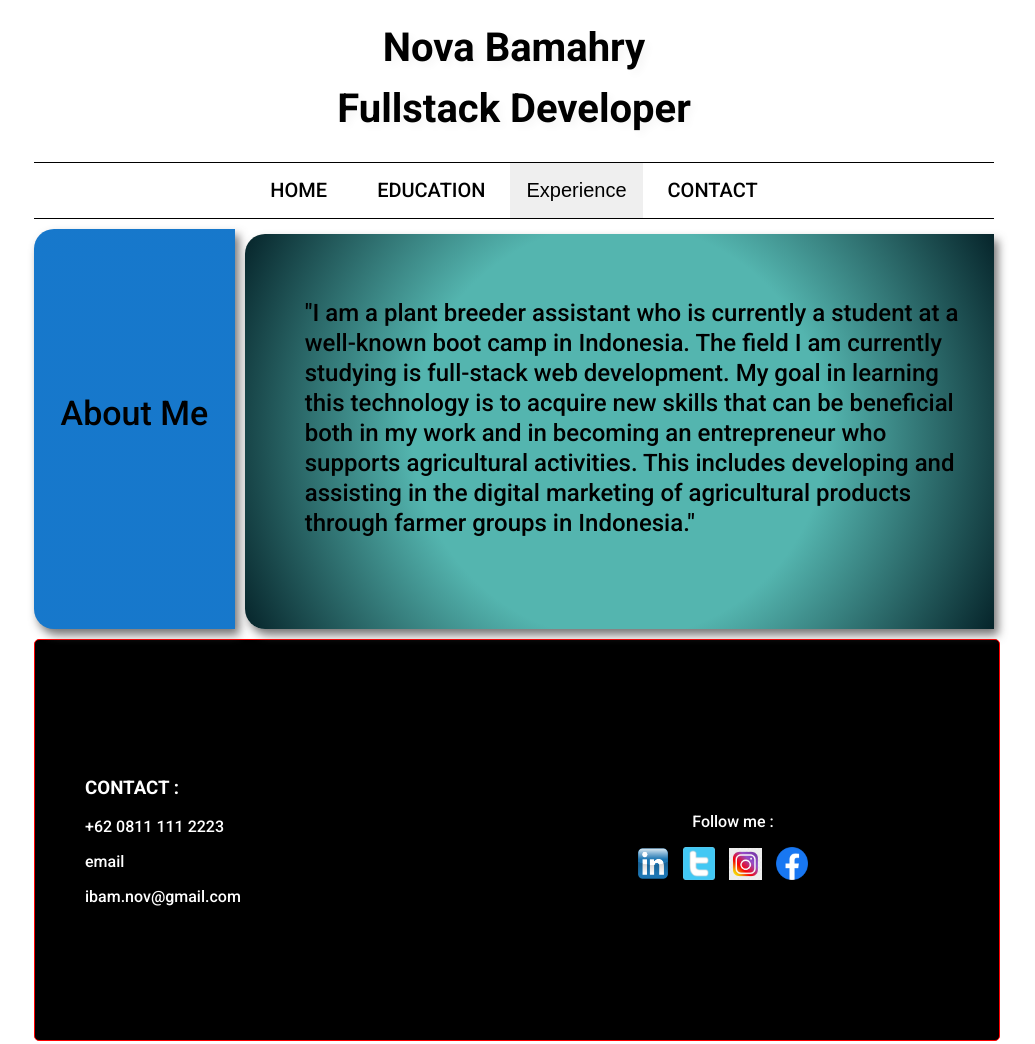
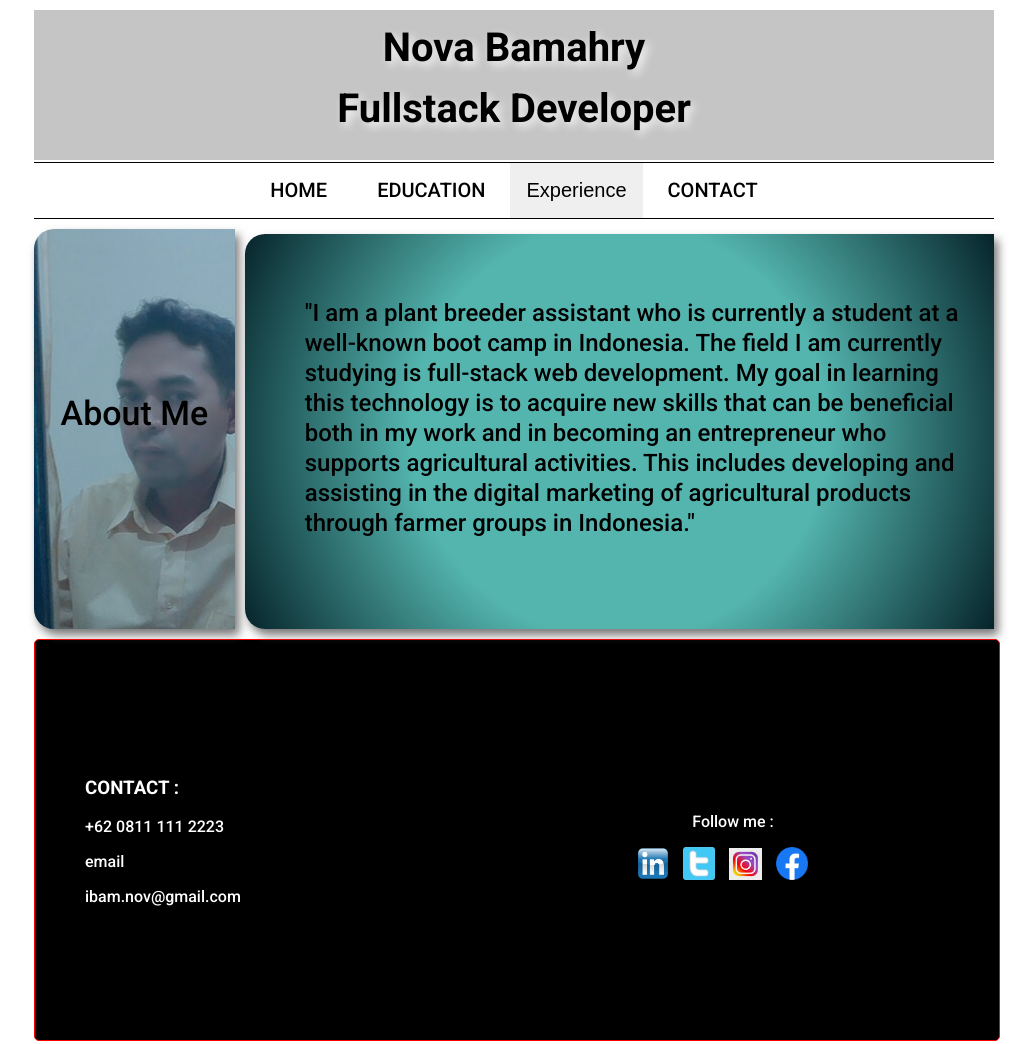
Before and after one commit to NovaBam123/portfolio-novb, a plain HTML site: page index.html in a window 1280 px wide. Shown: the whole page, without its empty margins (126-1161 px from the left). Drawn offline with Linux system fonts and the light colour scheme; the site is published under a folder, as on GitHub Pages, so addresses that start at the root find nothing.

Commit message:
tes foto

```diff
--- a/style.css
+++ b/style.css
@@ -15,7 +15,7 @@ body{
 nav{
   width: 100%;
   height: 150px;
-  background-image: linear-gradient(to right, rgba(255,255,255, 0.4) 0 10%), url('/assets/coding.jpg');
+  background-image: linear-gradient(to right, rgba(255,255,255, 0.4) 0 10%), url('./assets/coding.jpg');
   background-size:cover;
   text-align: center;
   font-weight: 800;
@@ -56,7 +56,7 @@ h1, .judul{
   margin-top: 10px;
   width: 30%;
   height: 400px;
-  background-image: linear-gradient(to right, rgba(12, 84, 126, 0.4) 0 10%), url('/assets/nov02_19.jpg');
+  background-image: linear-gradient(to right, rgba(12, 84, 126, 0.4) 0 10%), url('./assets/nov02_19.jpg');
   background-color:dodgerblue;
   border-radius: 20px 0 0 20px;
   box-shadow: 4px 6px 10px rgba(85, 83, 83, 0.8);
```
